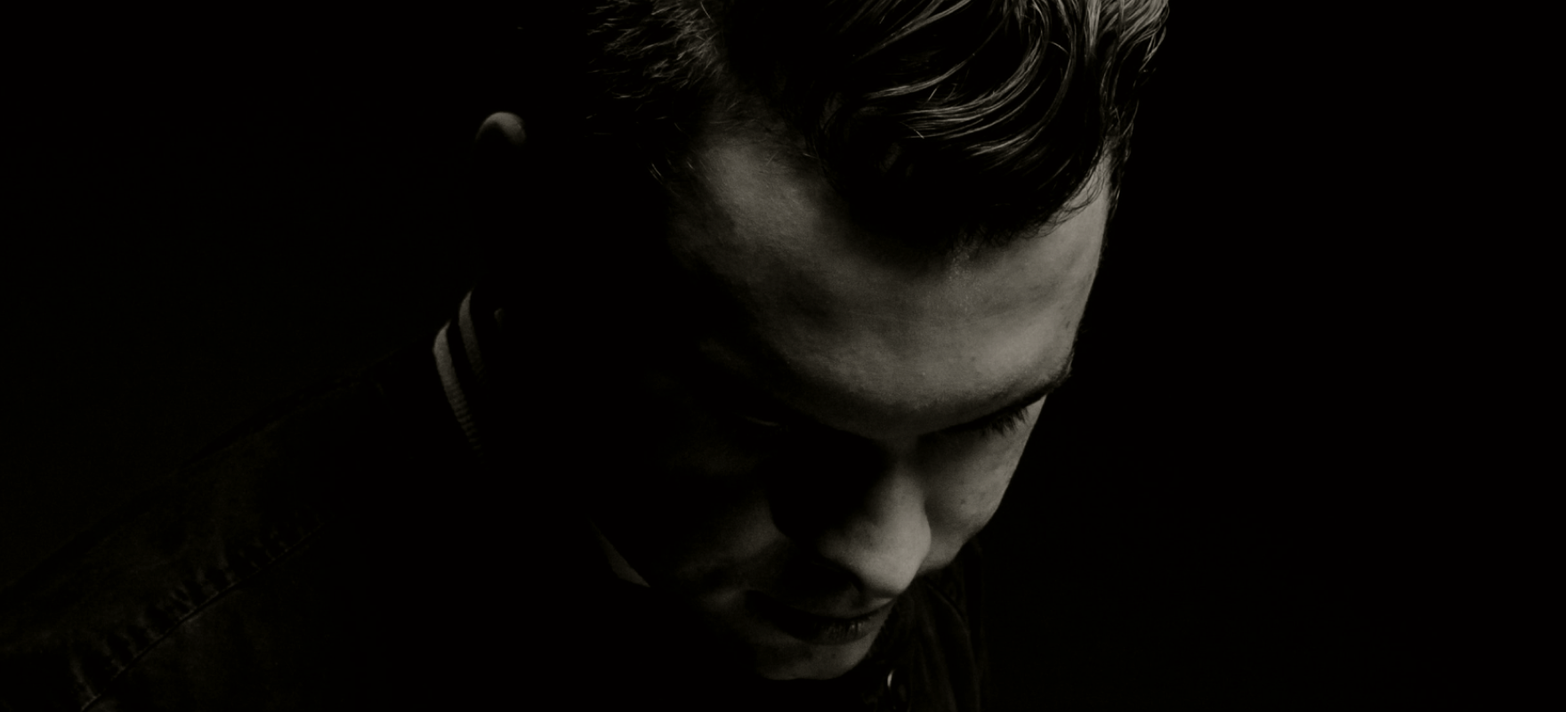
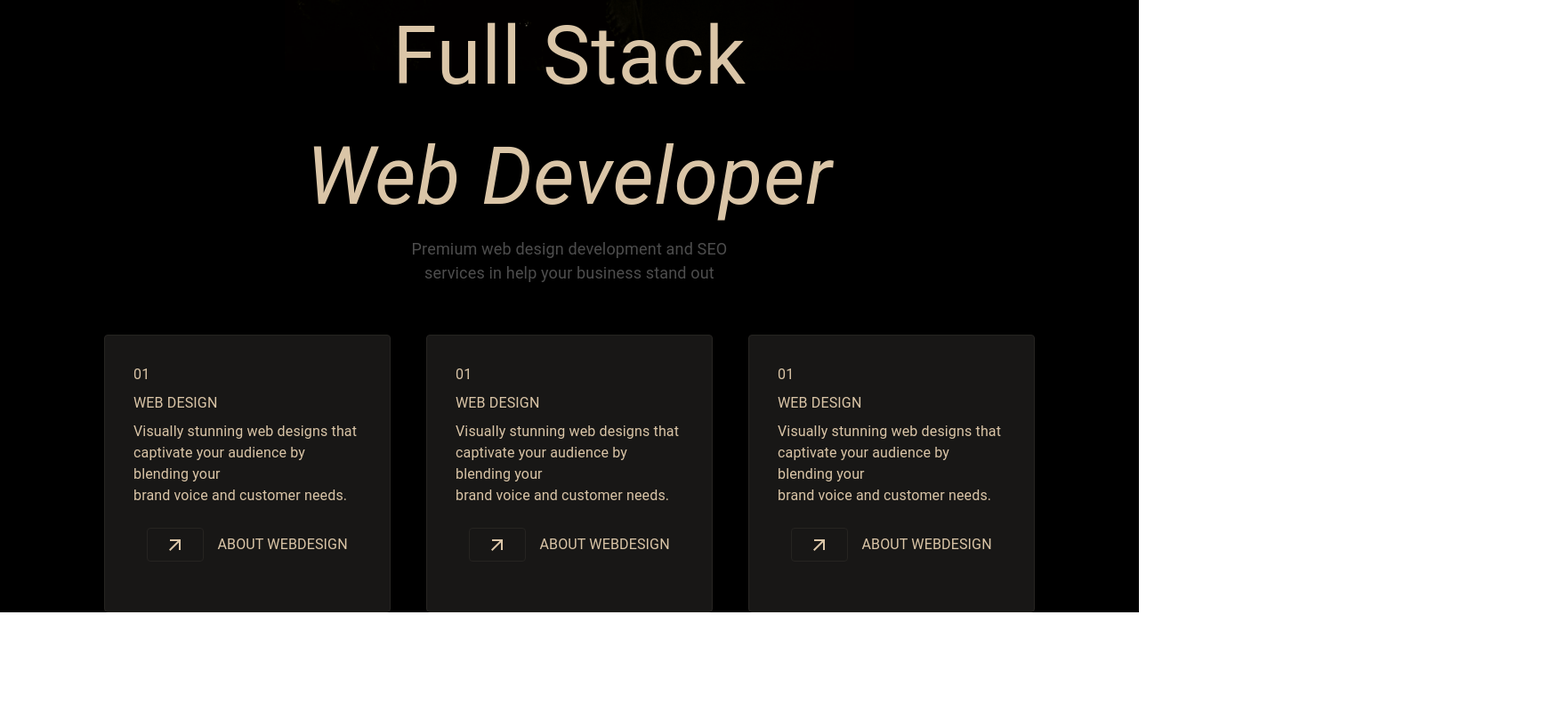
Before and after one commit to Sajjadmoghadam/portfolio, a React (Create React App) app: page / in a window 1280 px wide. Shown: the part 480-1280 px from the top of the page at 89% size, 1760 px wide, since content can reach past the window. After the commit the page ends 1168 px from the top, so only its background shows below. Built offline with nearby package versions, Linux system fonts and the light colour scheme.

Commit message:
Home component is updated

```diff
--- a/src/pages/Home/index.jsx
+++ b/src/pages/Home/index.jsx
@@ -1,20 +1,186 @@
-import React from 'react'
-import  { Box, Typography } from '@mui/material'
+import React from "react";
+import { Box, Button, Stack, Typography } from "@mui/material";
+import ArrowOutwardIcon from "@mui/icons-material/ArrowOutward";
 
 export default function Home() {
   return (
     <>
-        <Box>
-            <Box>
-                <img src='assets/homepagePhoto.png'/>
-                <Typography>
-                    Welcome to the home page of our website
-                </Typography>
-            </Box>
-            <Box sx={{display: "flex", flexDirection:"column"}}>
-
-            </Box>
+      <Box
+        sx={{
+          backgroundColor: "#000",
+          display: "flex",
+          flexDirection: "column",
+          justifyContent: "center",
+          alignItems: "center",
+        }}
+      >
+        <Box
+          sx={{
+            backgroundImage: "url(assets/homepagePhoto.png)",
+            width: "100%",
+            height: "100vh",
+            backgroundPosition: "top",
+            backgroundSize: "50%",
+            backgroundRepeat: "no-repeat",
+            display: "flex",
+            flexDirection: "column",
+            alignItems: "center",
+            justifyContent: "end",
+          }}
+        >
+          <Typography
+            sx={{
+              color: "#DAC5A7",
+              textAlign: "center",
+              fontSize: "90px",
+            }}
+          >
+            Full Stack <br />{" "}
+            <Typography sx={{ fontStyle: "italic", fontSize: "90px" }}>
+              {" "}
+              Web Developer
+            </Typography>
+          </Typography>
+          <Typography
+            sx={{
+              color: "rgba(255,255,255,0.3)",
+              textAlign: "center",
+              fontSize: "18px",
+            }}
+          >
+            Premium web design development and SEO <br /> services in help your
+            business stand out
+          </Typography>
         </Box>
+        <Box
+          sx={{
+            display: "flex",
+            justifyContent: "center",
+            alignItems: "center",
+            width: "100%",
+            gap:5,
+            mt:7
+          }}
+        >
+          <Box
+            sx={{
+              width: "20%",
+              display: "flex",
+              flexDirection: "column",
+              justifyContent: "center",
+              alignItems: "center",
+              borderRadius: "4px",
+              border: "1px solid #262421",
+              bgcolor: "#181716",
+              p: 4,
+            }}
+          >
+            <Stack direction={"column"}>
+              <Typography sx={{ color: "#DAC5A7" }}>01</Typography>
+              <Typography sx={{ color: "#DAC5A7", my: 1 }}>
+                WEB DESIGN
+              </Typography>
+              <Typography sx={{ color: "#DAC5A7" }}>
+                Visually stunning web designs that <br /> captivate your
+                audience by blending your <br /> brand voice and customer needs.
+              </Typography>
+            </Stack>
+            <Stack
+              sx={{
+                display: "flex",
+                flexDirection: "row",
+                alignItems: "center",
+                justifyContent:'space-evenly',
+                my: 3,
+                width:'100%'
+              }}
+            >
+              <Button sx={{ color: "#DAC5A7", border: "1px solid #262421" }}>
+                <ArrowOutwardIcon />
+              </Button>{" "}
+              <Typography sx={{ color: "#DAC5A7" }}>ABOUT WEBDESIGN</Typography>
+            </Stack>
+          </Box>
+          <Box
+            sx={{
+              width: "20%",
+              display: "flex",
+              flexDirection: "column",
+              justifyContent: "center",
+              alignItems: "center",
+              borderRadius: "4px",
+              border: "1px solid #262421",
+              bgcolor: "#181716",
+              p: 4,
+            }}
+          >
+            <Stack direction={"column"}>
+              <Typography sx={{ color: "#DAC5A7" }}>01</Typography>
+              <Typography sx={{ color: "#DAC5A7", my: 1 }}>
+                WEB DESIGN
+              </Typography>
+              <Typography sx={{ color: "#DAC5A7" }}>
+                Visually stunning web designs that <br /> captivate your
+                audience by blending your <br /> brand voice and customer needs.
+              </Typography>
+            </Stack>
+            <Stack
+              sx={{
+                display: "flex",
+                flexDirection: "row",
+                alignItems: "center",
+                justifyContent:'space-evenly',
+                my: 3,
+                width:'100%'
+              }}
+            >
+              <Button sx={{ color: "#DAC5A7", border: "1px solid #262421" }}>
+                <ArrowOutwardIcon />
+              </Button>{" "}
+              <Typography sx={{ color: "#DAC5A7" }}>ABOUT WEBDESIGN</Typography>
+            </Stack>
+          </Box>
+          <Box
+            sx={{
+              width: "20%",
+              display: "flex",
+              flexDirection: "column",
+              justifyContent: "center",
+              alignItems: "center",
+              borderRadius: "4px",
+              border: "1px solid #262421",
+              bgcolor: "#181716",
+              p: 4,
+            }}
+          >
+            <Stack direction={"column"}>
+              <Typography sx={{ color: "#DAC5A7" }}>01</Typography>
+              <Typography sx={{ color: "#DAC5A7", my: 1 }}>
+                WEB DESIGN
+              </Typography>
+              <Typography sx={{ color: "#DAC5A7" }}>
+                Visually stunning web designs that <br /> captivate your
+                audience by blending your <br /> brand voice and customer needs.
+              </Typography>
+            </Stack>
+            <Stack
+              sx={{
+                display: "flex",
+                flexDirection: "row",
+                alignItems: "center",
+                justifyContent:'space-evenly',
+                my: 3,
+                width:'100%'
+              }}
+            >
+              <Button sx={{ color: "#DAC5A7", border: "1px solid #262421" }}>
+                <ArrowOutwardIcon />
+              </Button>{" "}
+              <Typography sx={{ color: "#DAC5A7" }}>ABOUT WEBDESIGN</Typography>
+            </Stack>
+          </Box>
+        </Box>
+      </Box>
     </>
-  )
+  );
 }
```
